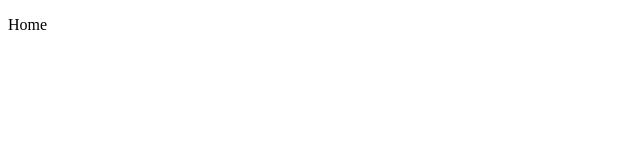
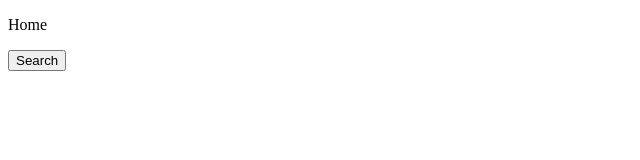
Before and after one commit to GustavoSinastre/React-TypeScript, a React (Create React App) app in the folder firststep/: page /home in a window 1280 px wide. Shown: the top 160 px of the page, without its empty margins (0-640 px from the left). Built offline with nearby package versions, Linux system fonts and the light colour scheme.

Commit message:
Components and buttons

```diff
--- a/firststep/src/pages/home/Home.tsx
+++ b/firststep/src/pages/home/Home.tsx
@@ -1,6 +1,15 @@
 export const Home = () => {
 
     return(
+        <div>
         <p>Home</p>
+        <Button />
+        </div>
     )
 }
+
+const Button = () => {
+
+    return <button>Search</button>
+
+}
```
